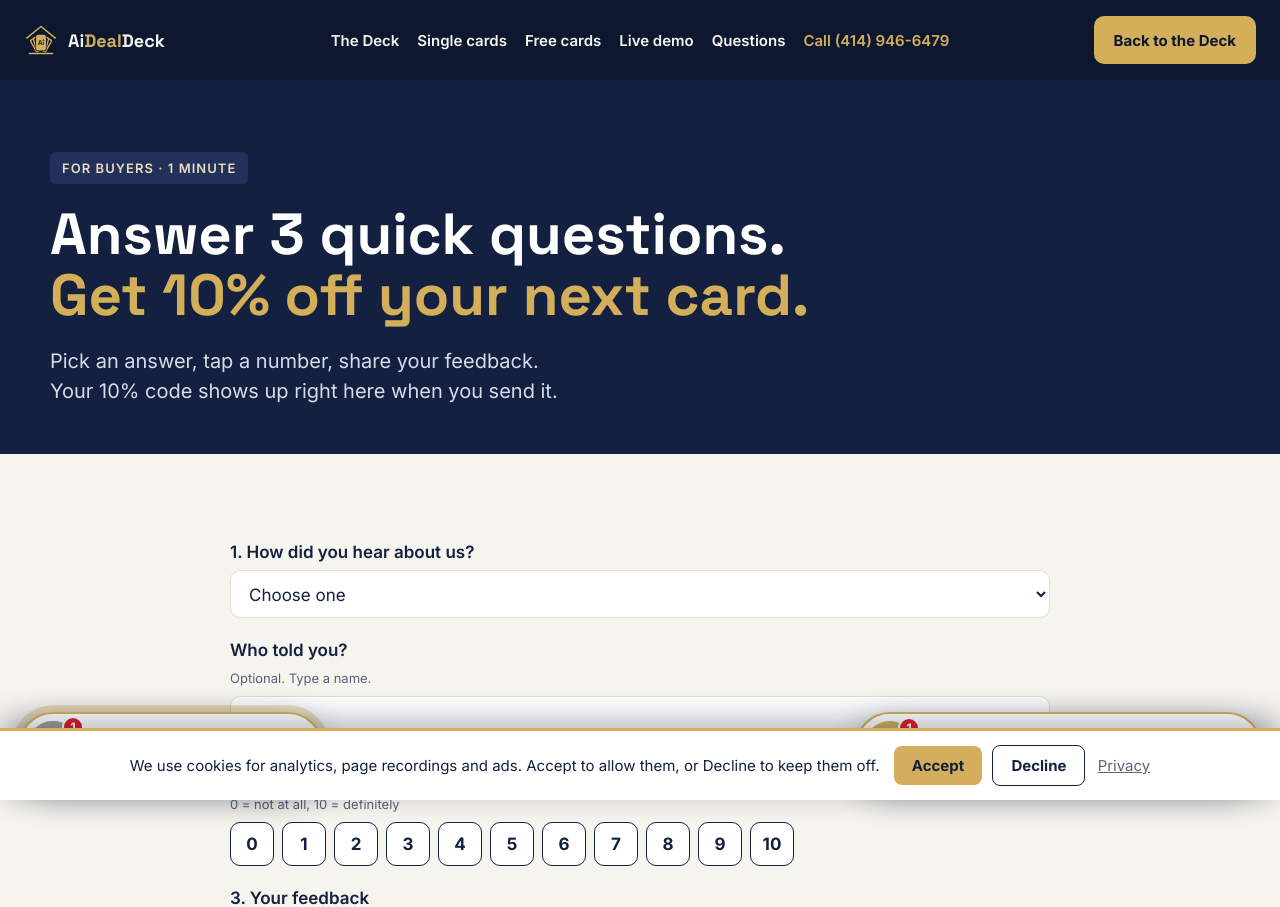
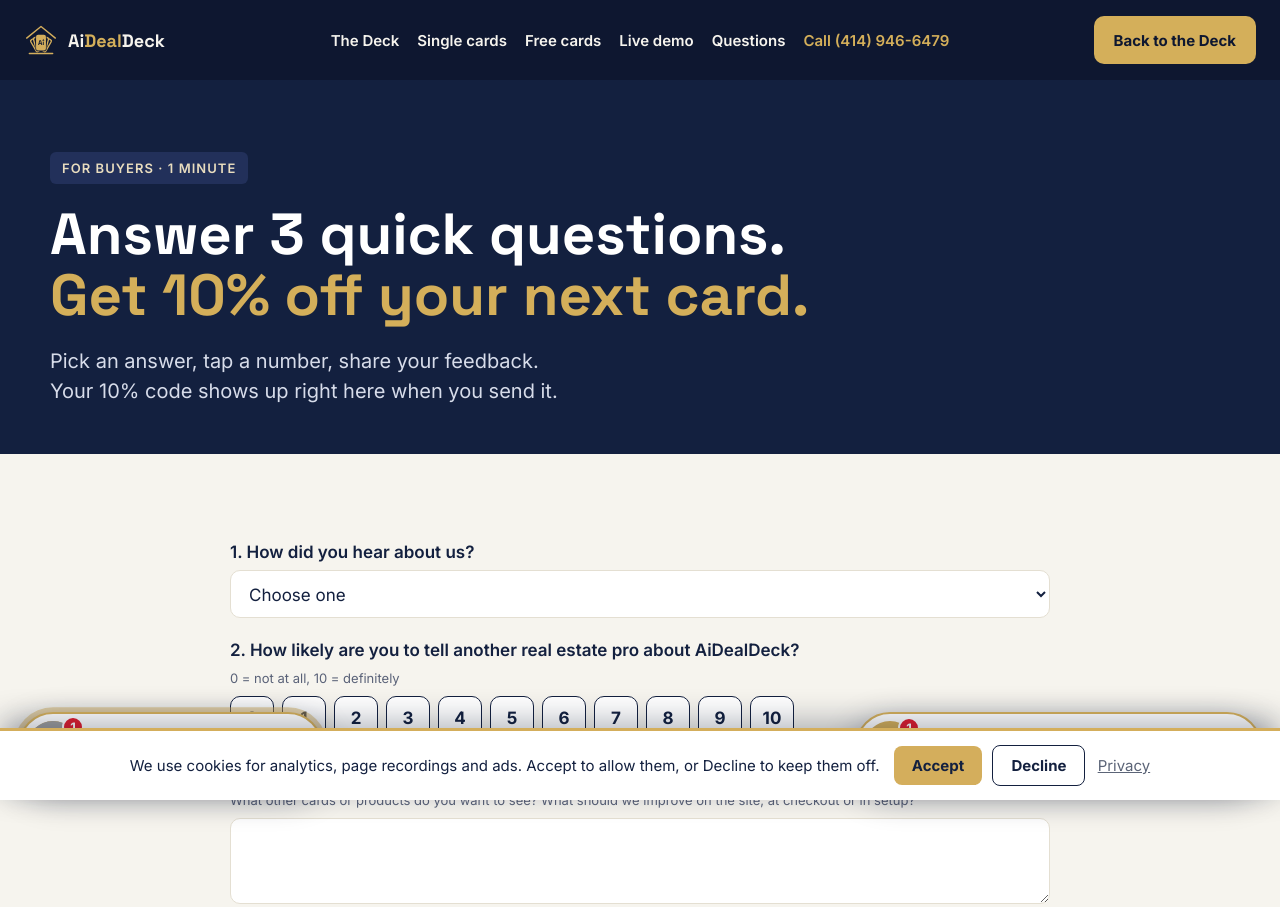
Before and after one commit to aidealdeck/website, a plain HTML site: page docs/feedback/index.html in a window 1280 px wide. Shown: the top 907 px of the page. Drawn offline with Linux system fonts and the light colour scheme; grey boxes are pictures that could not be loaded.

Commit message:
Feedback form: 'Who told you?' shows only for person referrals
Co-Authored-By: Claude Fable 5.2 <noreply@anthropic.com>
Claude-Session: https://claude.ai/code/session_017XgMm5e2Pom1LRHQhAnMtC

```diff
--- a/docs/feedback/index.html
+++ b/docs/feedback/index.html
@@ -101,7 +101,7 @@ window.addEventListener('pagehide',flush);
 <form id="fb" class="fbform">
 <label>1. How did you hear about us?
 <select name="heardsel" required><option value="">Choose one</option><option>Facebook</option><option>Instagram</option><option>TikTok</option><option>YouTube</option><option>LinkedIn</option><option>X (Twitter)</option><option>Google search</option><option>An AI assistant (Claude, ChatGPT, Gemini)</option><option>A friend or another real estate pro</option><option>My broker, team or office</option><option>A coach, trainer or speaker</option><option>A creator or influencer</option><option>A podcast</option><option>An email or newsletter</option><option>A Facebook group or online forum</option><option>An event or class</option><option>Other</option></select></label>
-<label id="otherwrap">Who told you? <span class="fine">Optional. Type a name.</span>
+<label id="otherwrap" hidden>Who told you? <span class="fine">Optional. Type a name.</span>
 <input name="heardother" maxlength="120"></label>
 <label>2. How likely are you to tell another real estate pro about AiDealDeck? <span class="fine">0 = not at all, 10 = definitely</span>
 <div class="fbscale" id="fbscale"></div></label>
@@ -130,7 +130,7 @@ window.addEventListener('pagehide',flush);
 for(var i=0;i<=10;i++){(function(n){var b=document.createElement('button');b.type='button';b.textContent=n;b.addEventListener('click',function(){score=n;[].forEach.call(sc.children,function(c){c.classList.toggle('on',c===b);});});sc.appendChild(b);})(i);}
 var st=document.getElementById('fbstars'),stars=0;for(var j=1;j<=5;j++){(function(n){var b=document.createElement('button');b.type='button';b.textContent='\u2605';b.setAttribute('aria-label',n+' of 5 stars');b.addEventListener('click',function(){stars=n;[].forEach.call(st.children,function(c,i){c.classList.toggle('on',i<n);});});st.appendChild(b);})(j);}
 var qs=new URLSearchParams(location.search),act=qs.get('approve')?'approve':qs.get('hide')?'hide':'';if(act&&qs.get('k')){var o={action:'feedback',k:qs.get('k')};o[act]=qs.get(act);f.hidden=true;msg=document.createElement('p');msg.className='lead center';msg.textContent='Working...';f.parentNode.insertBefore(msg,f);history.replaceState(null,'',location.pathname);fetch('https://script.google.com/macros/s/AKfycbxgjN_RQJlPgyL2hd6ZNf9QPRy020qsZmSF9f0kVub5vX9DwiadjtiLUhGkQRXyIXw/exec',{method:'POST',headers:{'Content-Type':'text/plain'},body:JSON.stringify(o)}).then(function(r){return r.json();}).then(function(j){msg.textContent=j.ok?(j.status==='ok'?'Done. The review now shows on the home page.':'Done. The review is hidden.'):'That link did not work. Tell Claude: approve the review.';}).catch(function(){msg.textContent='That did not go through. Try the link again.';});return;}
-f.heardsel.addEventListener('change',function(){var o=/Other|friend|broker|coach|creator|podcast|group|event/.test(f.heardsel.value);});
+f.heardsel.addEventListener('change',function(){var o=/Other|friend|broker|coach|creator|podcast/.test(f.heardsel.value);ow.hidden=!o;if(!o)f.heardother.value='';});
 f.addEventListener('submit',function(e){e.preventDefault();if(!f.heardsel.value){msg.textContent='Please pick how you heard about us.';return;}if(score===null){msg.textContent='Please tap a number from 0 to 10.';return;}
 var heard=f.heardsel.value+(f.heardother.value?': '+f.heardother.value:'');
 var d={action:'feedback',score:score,site:'',stopped:f.stopped.value,setup:'',heard:heard,email:'',stars:stars||0,review:f.review.value,name:f.rname.value,who:f.rwho.value,show:f.rshow.checked?'yes':'no'};
```
Also changed, not shown: src/feedback.html (+2 -2 lines).
